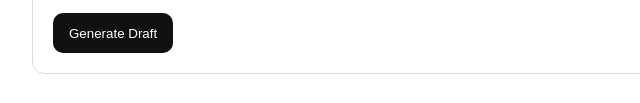
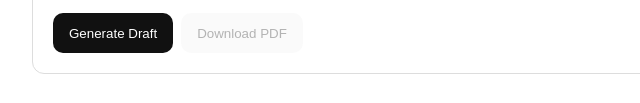
Before and after one commit to drobs89/Trustbot, a plain HTML site: page index.html in a window 1280 px wide. Shown: the part 898-1001 px from the top of the page, 0-640 px from the left. Drawn offline with Linux system fonts and the light colour scheme.

Commit message:
Update index.html

```diff
--- a/index.html
+++ b/index.html
@@ -33,13 +33,13 @@
   <label>Trust Type</label>
   <select id="trustType"></select>
   <div id="dynamicFields"></div>
-    <div style="margin-top:1rem;">
+  <div style="margin-top:1rem; display:flex; gap:.5rem; flex-wrap:wrap;">
     <button class="primary" id="generateBtn">Generate Draft</button>
+    <button class="secondary" id="pdfBtn" disabled>Download PDF</button>
   </div>
 </section>
 
 <section id="output" class="card doc" hidden></section>
 
+<!-- TrustBot Logic -->
 <script src="trustbot.js"></script>
-</body>
-</html>
```
Lines whose indentation alone changed are shown as unchanged.
